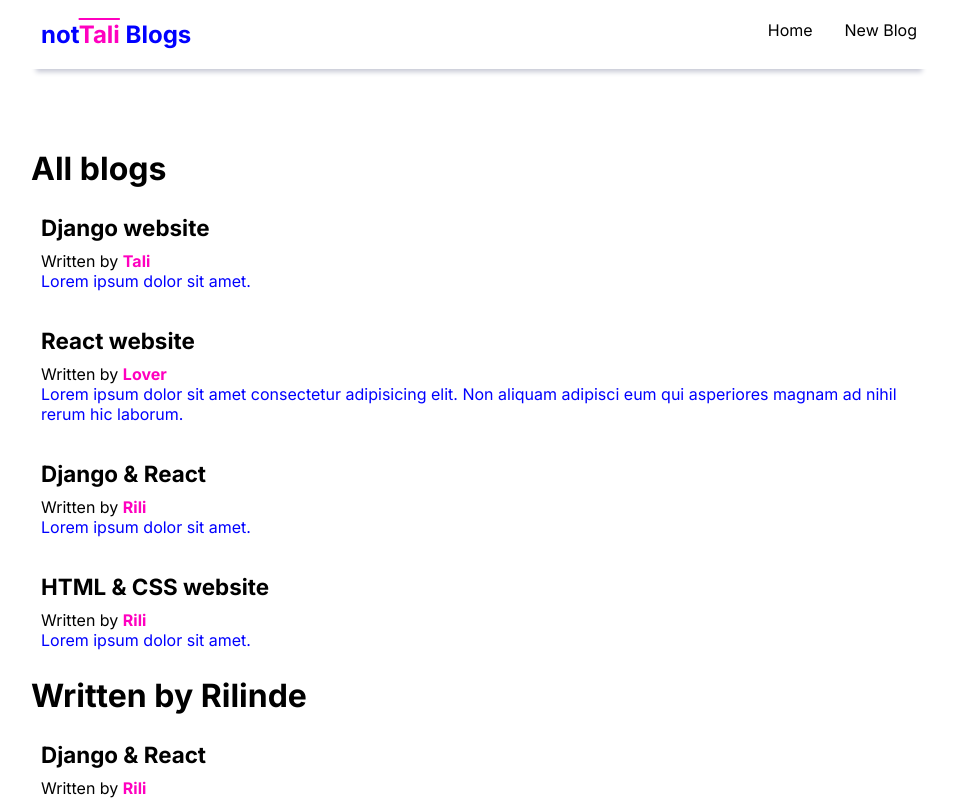
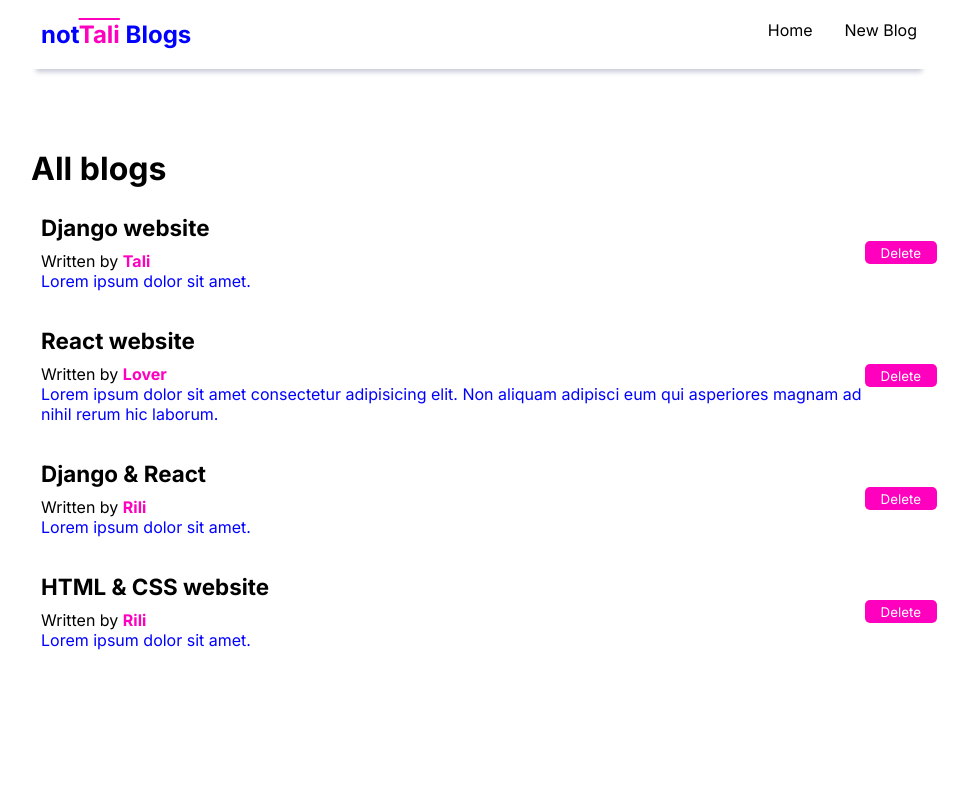
Before and after one commit to notTali/practice, a React (Create React App) app: page / in a window 1280 px wide. Shown: the top 800 px of the page, without its empty margins (161-1129 px from the left). Built offline with nearby package versions, Linux system fonts and the light colour scheme.

Commit message:
Functions as props

```diff
--- a/src/BlogList.js
+++ b/src/BlogList.js
@@ -1,15 +1,21 @@
 const BlogList = (props) => {
 
     const blogs = props.blogs;
-    console.log(blogs);
+   /// console.log(blogs);
+
+
+
     return (
         <div className="blog-list">
             <h1 style={{margin:"1rem 0px"}}>{props.title}</h1>
             {blogs.map((blog) =>(
                 <div className="blog-preview" key={blog.id}>
-                    <h2>{blog.title}</h2>
-                    <p>Written by <span>{blog.author}</span></p>
-                    <p style={{color: "blue"}}>{blog.body}</p>
+                    <div className="blog-data">
+                        <h2>{blog.title}</h2>
+                        <p>Written by <span>{blog.author}</span></p>
+                        <p style={{color: "blue"}}>{blog.body}</p>
+                    </div>
+                    <button className="delete" onClick={()=> props.handleDelete(blog.id)}>Delete</button>
                 </div>
             ))}
         </div>
--- a/src/Home.js
+++ b/src/Home.js
@@ -8,10 +8,16 @@ const Home = () => {
         {title: "HTML & CSS website", body:'Lorem ipsum dolor sit amet.', author:"Rili", id: 4},
     ]);
 
+    const handleDelete = function(id) {
+       const newBlogs = blogs.filter((blog)=> blog.id !== id);
+       setBlogs(newBlogs);
+    }
+
     return (
         <div className="home">
-            <BlogList blogs={blogs} title={"All blogs"} />
-            <BlogList blogs={blogs.filter((blog)=> blog.author==='Rili')} title={"Written by Rilinde"} />
+            <BlogList blogs={blogs} title={"All blogs"} handleDelete={handleDelete}/>
+            {/* <BlogList blogs={blogs.filter((blog)=> blog.author==='Rili')} title={"Written by Rili"} />
+            <BlogList blogs={blogs.filter((blog)=> blog.author==='Tali')} title={"Written by Tali"} /> */}
         </div>
      );
 }
--- a/src/index.css
+++ b/src/index.css
@@ -42,8 +42,24 @@ a:hover {
 }
 
 .blog-preview {
+  /* background-color: aquamarine; */
+
+  width: 100%;
+  display: flex;
   margin-bottom: 1rem;
   padding: 10px;
+  justify-content: space-between;
+  align-items: center;
+
+}
+
+.delete{
+  height: fit-content;
+  padding: 0.2rem 1rem;
+  border: none;
+  border-radius: 5px;
+  background-color: rgb(255, 0, 191);
+  color: #fff;
 }
 
 .blog-preview h2{
```
